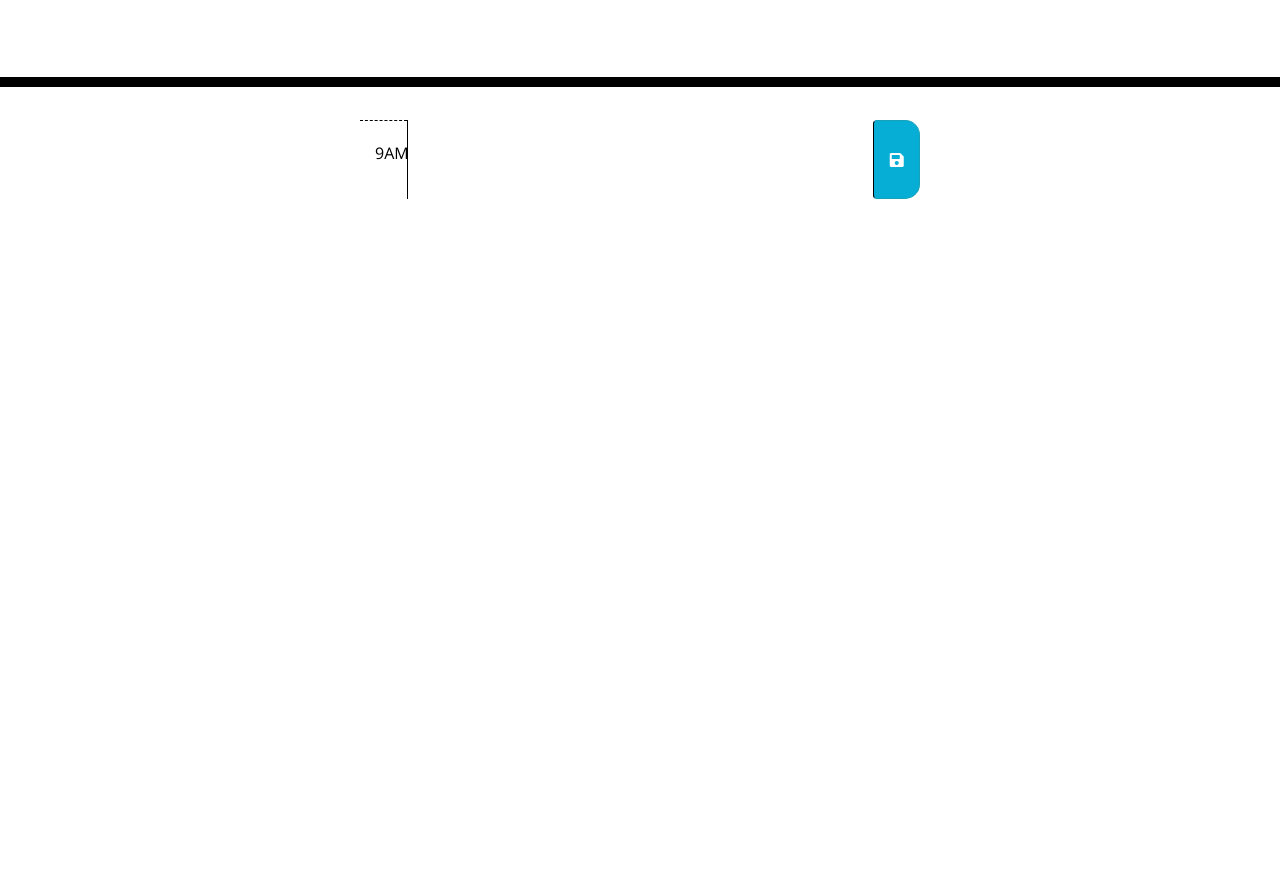
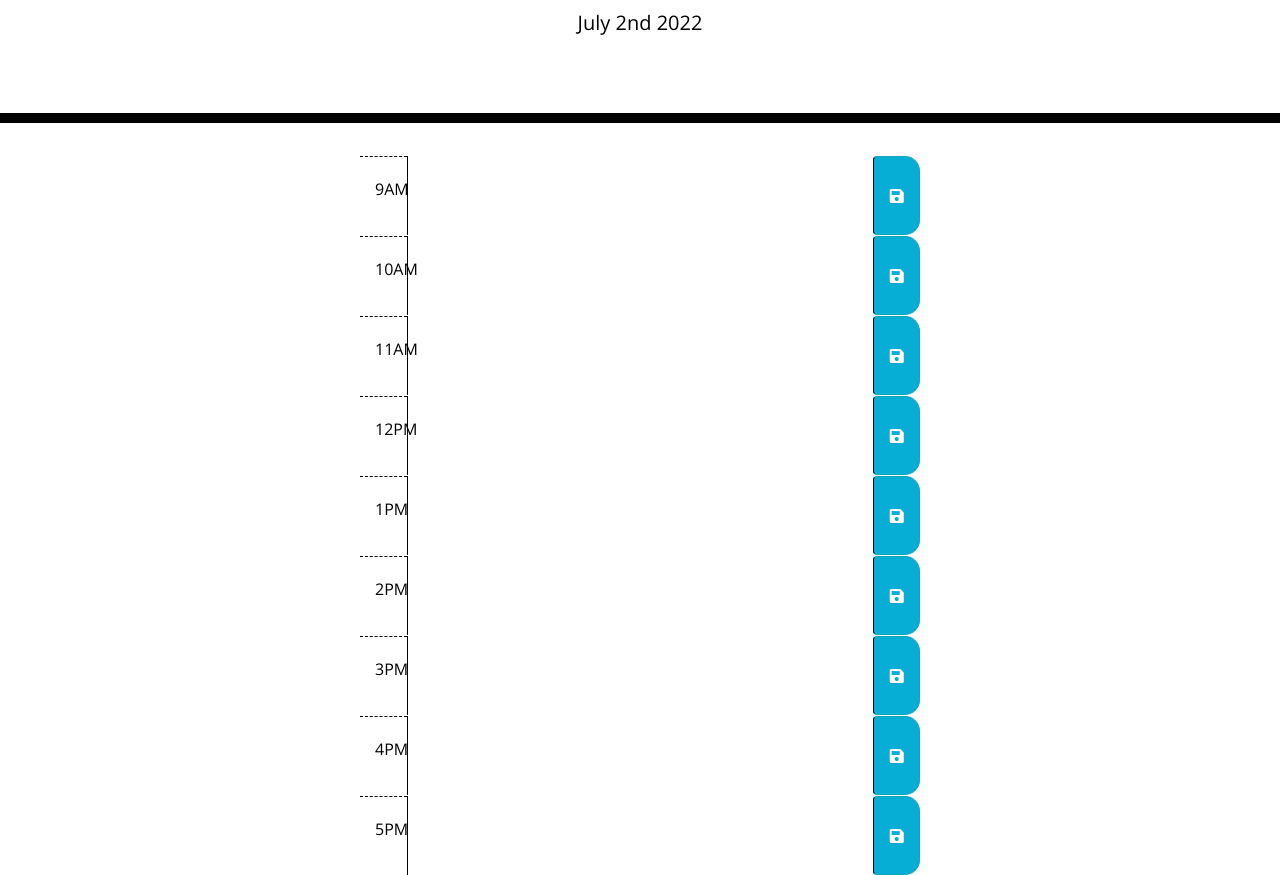
Before and after one commit to alxsaunders/work-day-scheduler, a plain HTML site: page index.html in a window 1280 px wide. Shown: the part 181-1056 px from the top of the page. Before the commit the page ends 860 px from the top, so only its background shows below. Drawn offline with nearby package versions, Linux system fonts and the light colour scheme.

Commit message:
started script

```diff
--- /dev/null
+++ b/assets/script.js
@@ -0,0 +1,16 @@
+$(document).ready(function() {
+
+$("#currentDay").text(moment().format("MMMM Do YYYY"));
+
+
+let description = $(".description");
+let saveButton = $(".saveBtn");
+let currentHour = moment().hours()
+
+console.log(currentHour);
+console.log(typeof currentHour);
+
+description.each(function() {
+    let
+})
+})
--- a/index.html
+++ b/index.html
@@ -36,13 +36,56 @@
       <textarea id = "9" class="text col-xs-1 col-sm-8 col-md-10"></textarea>
       <button class="saveBtn col-md-1 btn btn-info"><i class="fas fa-save"></i></button>
     </div>
+    <div class="row time-block">
+      <div class="hour col-md-1 pt-4">10AM</div>
+      <textarea id = "9" class="text col-xs-1 col-sm-8 col-md-10"></textarea>
+      <button class="saveBtn col-md-1 btn btn-info"><i class="fas fa-save"></i></button>
+    </div>
+    <div class="row time-block">
+      <div class="hour col-md-1 pt-4">11AM</div>
+      <textarea id = "9" class="text col-xs-1 col-sm-8 col-md-10"></textarea>
+      <button class="saveBtn col-md-1 btn btn-info"><i class="fas fa-save"></i></button>
+    </div>
+    <div class="row time-block">
+      <div class="hour col-md-1 pt-4">12PM</div>
+      <textarea id = "9" class="text col-xs-1 col-sm-8 col-md-10"></textarea>
+      <button class="saveBtn col-md-1 btn btn-info"><i class="fas fa-save"></i></button>
+    </div>
+    <div class="row time-block">
+      <div class="hour col-md-1 pt-4">1PM</div>
+      <textarea id = "9" class="text col-xs-1 col-sm-8 col-md-10"></textarea>
+      <button class="saveBtn col-md-1 btn btn-info"><i class="fas fa-save"></i></button>
+    </div>
+    <div class="row time-block">
+      <div class="hour col-md-1 pt-4">2PM</div>
+      <textarea id = "9" class="text col-xs-1 col-sm-8 col-md-10"></textarea>
+      <button class="saveBtn col-md-1 btn btn-info"><i class="fas fa-save"></i></button>
+    </div>
+    <div class="row time-block">
+      <div class="hour col-md-1 pt-4">3PM</div>
+      <textarea id = "9" class="text col-xs-1 col-sm-8 col-md-10"></textarea>
+      <button class="saveBtn col-md-1 btn btn-info"><i class="fas fa-save"></i></button>
+    </div>
+    <div class="row time-block">
+      <div class="hour col-md-1 pt-4">4PM</div>
+      <textarea id = "9" class="text col-xs-1 col-sm-8 col-md-10"></textarea>
+      <button class="saveBtn col-md-1 btn btn-info"><i class="fas fa-save"></i></button>
+    </div>
+    <div class="row time-block">
+      <div class="hour col-md-1 pt-4">5PM</div>
+      <textarea id = "9" class="text col-xs-1 col-sm-8 col-md-10"></textarea>
+      <button class="saveBtn col-md-1 btn btn-info"><i class="fas fa-save"></i></button>
+    </div>
+
+
 
 
       </div>
 
-    </div>
+
 
     <script src="https://cdnjs.cloudflare.com/ajax/libs/jquery/3.2.1/jquery.min.js"></script>
     <script src="https://cdnjs.cloudflare.com/ajax/libs/moment.js/2.24.0/moment.min.js"></script>
+    <script src="assets/script.js"></script>
   </body>
 </html>
```
